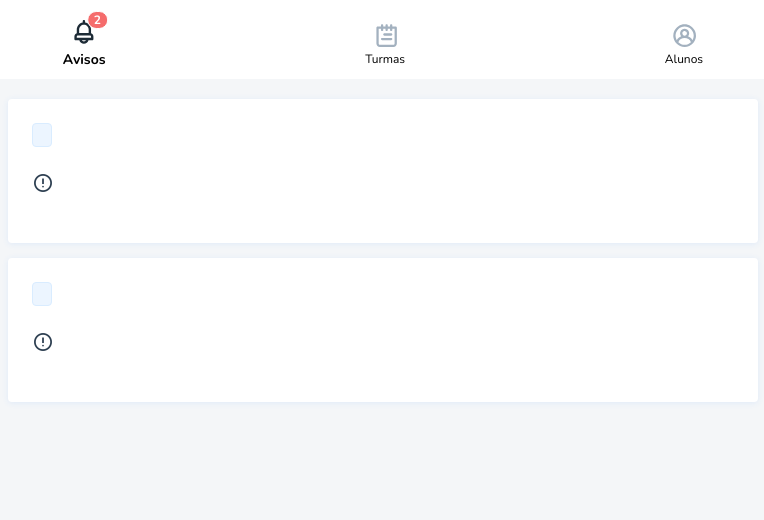
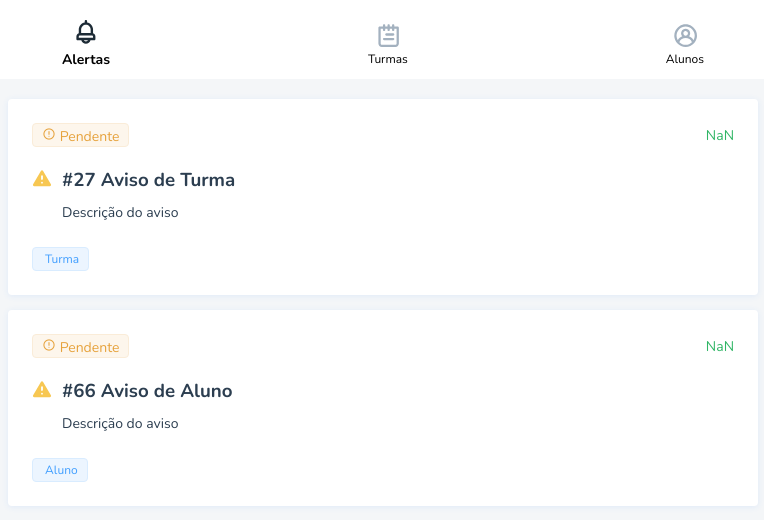
Before and after one commit to guim4dev/c4-pivara, a Vue app: page /avisos in a window 1280 px wide. Shown: the top 520 px of the page, without its empty margins (257-1021 px from the left). Built offline with nearby package versions, Linux system fonts and the light colour scheme; what vue-chartkick would draw is missing.

Commit message:
Add AvisoCard

```diff
--- a/src/components/AvisoCard.vue
+++ b/src/components/AvisoCard.vue
@@ -6,19 +6,20 @@
                 <span class="material-symbols-outlined" style="font-size:14px;margin-bottom:0">{{ this.statusTag.icon }}</span>
                 {{ this.statusTag.text }}
             </el-tag>
-            <span id="date">{{ date }}</span>
+            <span id="date">{{ difDate }}</span>
         </section>
         <section id="content">
-            <span class="material-symbols-outlined" style="font-size:22px;margin-bottom:0">error</span>
-            <div style="display:flex;flex-direction:column;align-items: baseline;">
-                <h3>{{ text }}</h3>
-                <p style="font-size:12px">{{descricao}}</p>
-            </div>
+            <!--<span class="material-symbols-outlined" style="font-size:22px;margin-bottom:0">error</span>-->
+            <img style="font-size:22px;margin-right:10px;margin-bottom:3px;" :src="'/img/warning.svg'"/>
+            <h3>{{ "#" +cod+ "&nbsp;" }}</h3><h3>{{ text }}</h3>
+        </section>
+        <section id="description">
+            <h6>{{ description }}</h6>
         </section>
         <section id="tags">
-            <el-tag :type="tag.type" v-for="tag in tags" :key="tags.indexOf(tag,tags)">
-                <span class="material-symbols-outlined" style="font-size:14px;margin-bottom:0">{{tag.icon}}</span>
-                {{ tag.text }}
+            <el-tag :type="this.entidadeTag.type">
+                <span class="material-symbols-outlined" style="font-size:14px;">{{ this.entidadeTag.icon }}</span>
+                {{ this.entidadeTag.text }}
             </el-tag>
         </section>
     </base-card>
@@ -26,6 +27,7 @@
 <script>
 import BaseCard from '@/components/BaseCard.vue'
 import {ElTag} from 'element-plus'
+
 export default {
     name:"AvisoCard",
     components:{
@@ -33,17 +35,24 @@ export default {
         ElTag
     },
     data(){
+        const currentDate = Date.now();
+        const oldDate = Date.parse(this.date);
+        const difDate = currentDate - oldDate;
+
         return{
             statusTag:{},
+            entidadeTag:{},
+            difDate: difDate,
         }
     },
     props:{
         isVertical:Boolean,
         text:String,
-        date:String,
+        cod:Int32Array,
+        description:String,
+        date:Number,
         status:String,
-        tags:Array,
-        descricao:String
+        tags:String
     },
     mounted(){
         switch(this.status){
@@ -53,17 +62,33 @@ export default {
             case 'Pendente':
                 this.statusTag = {text:this.status,type:'warning',icon:'error'}
         }
+        switch(this.tags){
+            case 'Turma':
+                this.entidadeTag = {text:this.tags}
+                break;
+            case 'Aluno':
+                this.entidadeTag = {text:this.tags}
+        }
     }
 }
 </script>
 <style scoped>
     #content{
-        margin: 25px 0;
+        margin: 20px 0px 10px 0px;
         display: flex;
         align-content: center;
     }
     #content span{
         margin-right: 8px;
+    }
+    h6{
+        font-size: 14px;
+        font-weight: normal;
+    }
+    #description{
+        margin: 0px 0px 25px 30px;
+        display: flex;
+        align-content: center;
     }
     .el-tag{
         margin-right: 8px;
--- a/src/components/NavigationHeader.vue
+++ b/src/components/NavigationHeader.vue
@@ -23,7 +23,7 @@ export default {
         {
           default: 'bell.svg',
           active: false,
-          itemName: "Avisos",
+          itemName: "Alertas",
           link: "/avisos"
         },
         {
--- a/src/store/index.js
+++ b/src/store/index.js
@@ -8,6 +8,7 @@ import _ from 'lodash'
 // })
 
 // Create a new store instance.
+
 const store = createStore({
   state () {
     return {
@@ -17,7 +18,7 @@ const store = createStore({
             "titulo": "Aviso de Turma",
             "descricao": "Descrição do aviso",
             "situacao": "Pendente",
-            "dataCriacao": "2022-01-01T00:00:00.000Z",
+            "dataCriacao":29/8/2022,
             "entidade": {
               "codigoEntidade": 27,
               "descricaoEntidade": "Turma",
@@ -27,7 +28,7 @@ const store = createStore({
             "titulo": "Aviso de Aluno",
             "descricao": "Descrição do aviso",
             "situacao": "Pendente",
-            "dataCriacao": "2022-01-01T00:00:00.000Z",
+            "dataCriacao":29/8/2022,
             "entidade": {
               "codigoEntidade": 66,
               "descricaoEntidade": "Aluno",
--- a/src/views/ViewAvisos.vue
+++ b/src/views/ViewAvisos.vue
@@ -1,6 +1,6 @@
 <template>
   <div class="avisos-wrapper">
-    <aviso-card v-for="aviso in avisoData" :key="aviso.id" :isVertical="true" :text="aviso.text" :date="aviso.data" :status="aviso.status" :tags="aviso.tags"/>
+    <aviso-card v-for="aviso in avisoData" :key="aviso.entidade.codigoEntidade" :cod="aviso.entidade.codigoEntidade" :isVertical="true" :text="aviso.titulo" :description="aviso.descricao" :date="aviso.dataCriacao" :status="aviso.situacao" :tags="aviso.entidade.descricaoEntidade"/>
   </div>
 </template>
 <script>
@@ -12,6 +12,7 @@ export default {
   components:{
     AvisoCard
   },
+
   data(){
     return {
       avisoData: this.$store.state.data.avisos,
```
Also changed, not shown: public/img/warning.svg (added), 1 other file (tests, documents, lock files or other folders).
